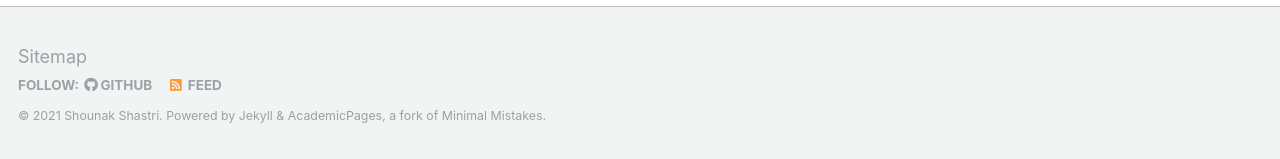
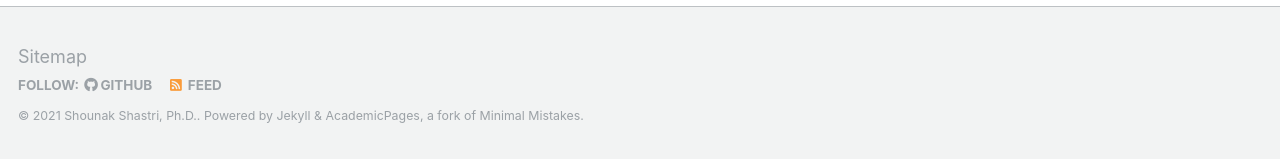
Before and after one commit to shounakshastri/shounakshastri.github.io, a Jekyll site: the page built from _pages/about.md, in a window 1280 px wide. Shown: the part 738-897 px from the top of the page. Built offline with Jekyll 4.4.1, drawn with Linux system fonts in a browser that asks for light colours; some web fonts are replaced; some of the changed lines change nothing that is shown.

Commit message:
Update profile

```diff
--- a/_config.yml
+++ b/_config.yml
@@ -9,8 +9,8 @@
 locale                   : "en-US"
 title                    : "Shounak Shastri"
 title_separator          : "-"
-name                     : &name "Shounak Shastri"
-description              : &description "Ph.D. Research Scholar at VIT Vellore"
+name                     : &name "Shounak Shastri, Ph.D."
+description              : &description "Researcher"
 url                      : https://shounakshastri.github.io # the base hostname & protocol for your site e.g. "https://mmistakes.github.io"
 baseurl                  : "" # the subpath of your site, e.g. "/blog"
 repository               : "shounakshastri.github.io"
```
